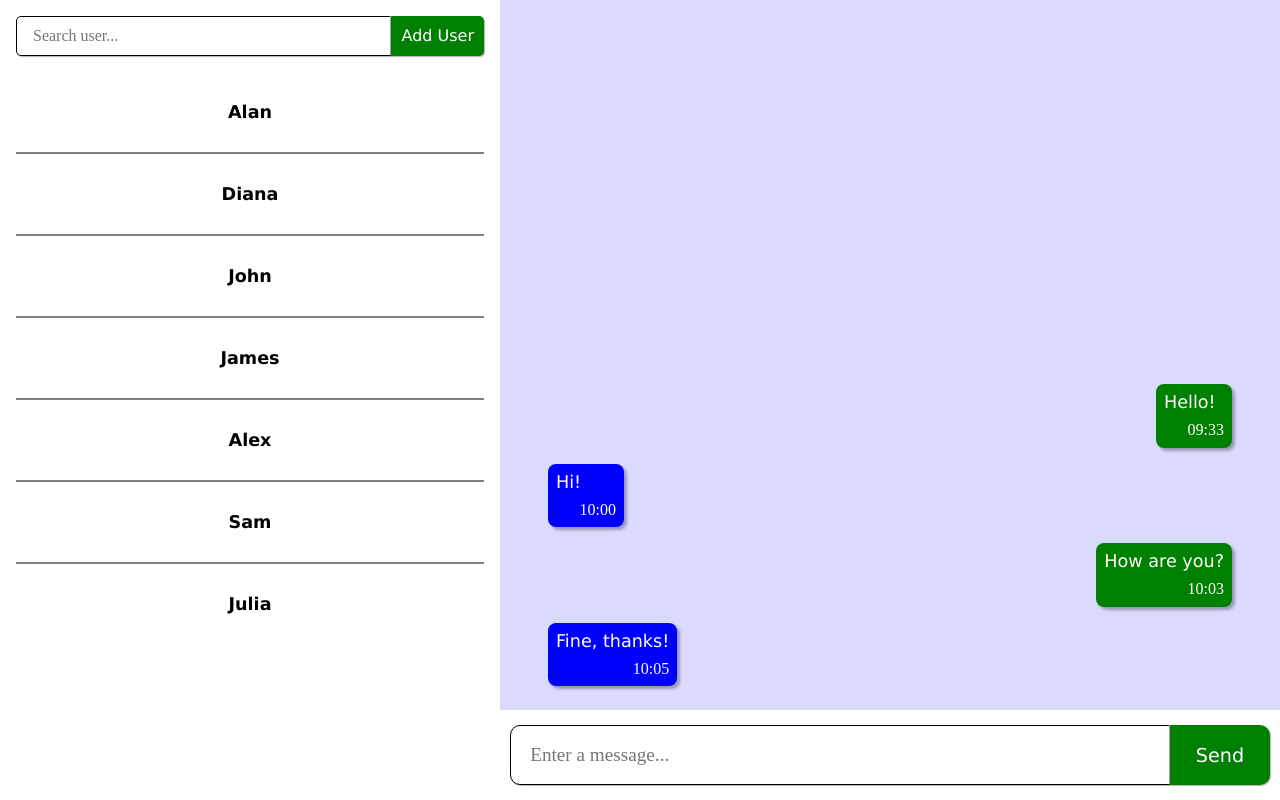
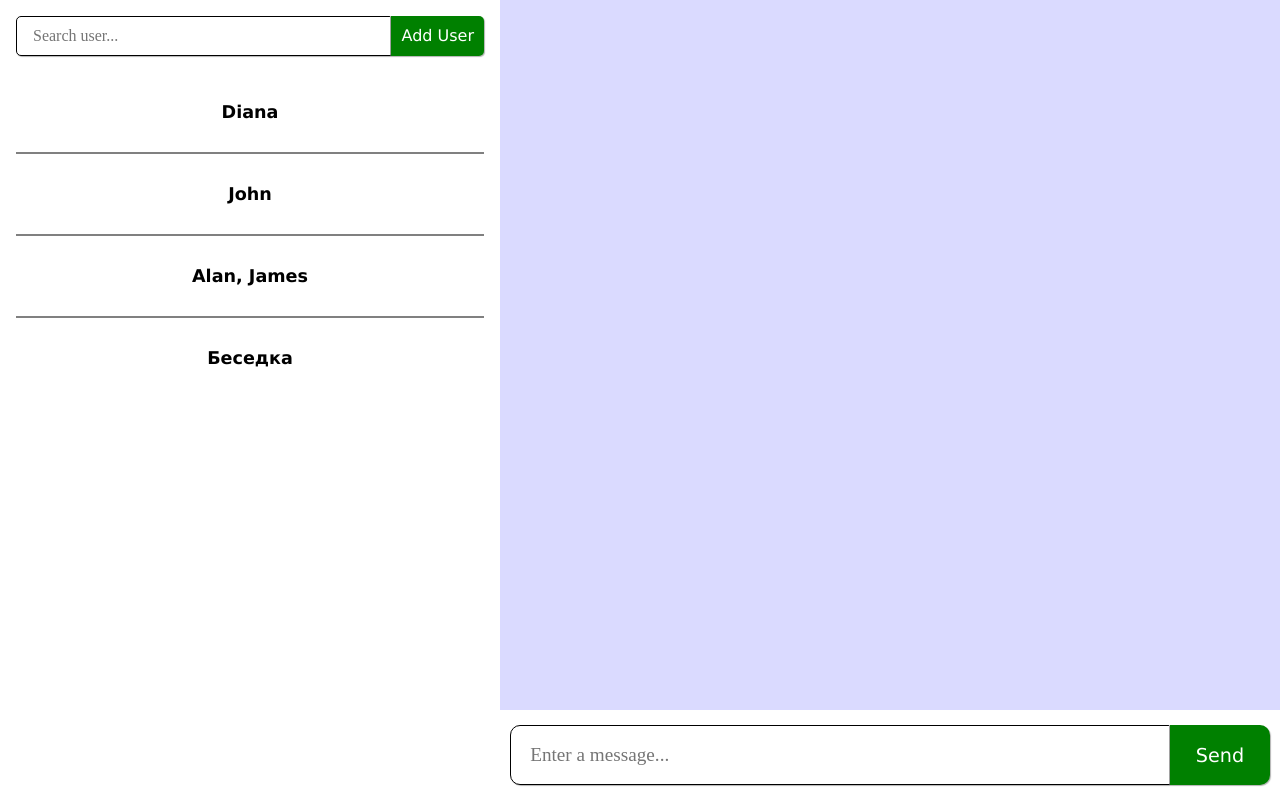
Before and after one commit to AlanRow/webchat, a Vue app: page / in a window 1280 px wide. Built offline with nearby package versions, Linux system fonts and the light colour scheme.

Commit message:
Add fake API

```diff
--- a/src/App.vue
+++ b/src/App.vue
@@ -2,26 +2,27 @@
   <div id="app">
     <div class="main-grid">
       <ContactsSidebar
-        :contacts="$options.mockData.users"
+        :contacts="contacts"
         class="main-grid__contacts"
+        @select="selectChat"
       />
-      <ChatPanel
-        :messages="$options.mockData.messages"
-        class="main-grid__chat"
-      />
+      <ChatPanel :messages="messages" class="main-grid__chat" />
       <MessageForm class="main-grid__message" />
     </div>
   </div>
 </template>
 
 <script>
-import Chat from "@/api/chat";
-
 import ContactsSidebar from "@/components/ContactsSidebar";
 import ChatPanel from "@/components/ChatPanel";
 import MessageForm from "@/components/MessageForm";
 
-import { USERS, MESSAGES } from "@/mock.js";
+import {
+  fetchUserInfo,
+  fetchChats,
+  fetchUsers,
+  fetchMessages,
+} from "@/api/chat.js";
 
 export default {
   name: "App",
@@ -30,14 +31,92 @@ export default {
     ChatPanel,
     MessageForm,
   },
-  mockData: {
-    users: USERS,
-    messages: MESSAGES,
+  data() {
+    return {
+      chatsList: [],
+      messagesList: [],
+      usersList: [],
+      userInfo: {},
+      areChatsLoading: false,
+      areMessagesLoading: false,
+      currentChat: null,
+    };
+  },
+  computed: {
+    contacts() {
+      return this.chats.map(({ id, name, users }) => ({
+        id,
+        name: name || users.map(({ name }) => name).join(", "),
+      }));
+    },
+    usersMap() {
+      return Object.fromEntries(this.usersList.map((user) => [user.id, user]));
+    },
+    chats() {
+      return this.chatsList.map((chat) => ({
+        ...chat,
+        users: chat.users
+          .filter((id) => id !== this.userInfo.id)
+          .map((id) => {
+            if (id in this.usersMap) {
+              return this.usersMap[id];
+            } else {
+              return {
+                id,
+                name: "Unknown",
+              };
+            }
+          }),
+      }));
+    },
+    messages() {
+      return this.messagesList.map((mes) => ({
+        ...mes,
+        isOwn: mes.sender === this.userInfo.id,
+        sender: this.usersMap[mes.sender],
+      }));
+    },
+  },
+  created() {
+    this.initChats();
   },
   methods: {
-    sendMessage({ from, to, message }) {
-      const chat = new Chat(from, to);
-      chat.sendMessage(message);
+    async initChats() {
+      this.areChatsLoading = true;
+      try {
+        const [chats, users, me] = await Promise.all([
+          fetchChats(),
+          fetchUsers(),
+          fetchUserInfo(),
+        ]);
+
+        this.usersList = users;
+        this.chatsList = chats;
+        this.userInfo = me;
+      } catch (error) {
+        console.error(error);
+        alert("Error!");
+      } finally {
+        this.areChatsLoading = false;
+      }
+    },
+    async selectChat(chat) {
+      if (chat.id !== this.currentChat?.id) {
+        this.currentChat = chat;
+        try {
+          const messages = await fetchMessages(chat.id);
+          this.messagesList = messages;
+        } catch (error) {
+          console.error(error);
+          alert("Error!");
+        } finally {
+          this.areChatsLoading = false;
+        }
+      }
+    },
+    sendMessage() {
+      // const chat = new Chat(from, to);
+      // chat.sendMessage(message);
     },
   },
 };
--- a/src/api/chat.js
+++ b/src/api/chat.js
@@ -1,39 +1,17 @@
-const WS_URL = process.env.VUE_APP_WEBSOCKET_URL;
+import { USER_INFO, CHATS, USERS, MESSAGES } from "@/mock";
 
-export default class ChatInstance {
-  #user = null;
-  #receiver = null;
-  #ws = null;
+export async function fetchUserInfo() {
+  return USER_INFO;
+}
 
-  constructor(user, receiver) {
-    this.#user = user;
-    this.#receiver = receiver;
-    this.#ws = new WebSocket(WS_URL);
-  }
+export async function fetchChats() {
+  return CHATS;
+}
 
-  get messageMeta() {
-    return {
-      from: this.#user,
-      to: this.#receiver,
-    };
-  }
+export async function fetchUsers() {
+  return USERS;
+}
 
-  sendMessage(message) {
-    if (this.#ws.readyState === 0) {
-      this.#ws.addEventListener("open", this.sendMessage.bind(this, message));
-      return;
-    }
-
-    const data = {
-      ...this.messageMeta,
-      text: message,
-    };
-    this.#ws.send(JSON.stringify(data));
-  }
-
-  async subscribeOnMessageReceived(handler) {
-    this.#ws.addEventListener("message", (event) => {
-      handler(event.data.message);
-    });
-  }
+export async function fetchMessages(chatId) {
+  return MESSAGES.filter(({ chat }) => chat === chatId);
 }
--- a/src/components/ContactsSidebar/ContactsItem.vue
+++ b/src/components/ContactsSidebar/ContactsItem.vue
@@ -1,5 +1,9 @@
 <template>
-  <li class="contact-container">
+  <li
+    class="contact-container"
+    :class="{ selected: isSelected }"
+    @click="$emit('click')"
+  >
     <span class="name">{{ username }}</span>
   </li>
 </template>
@@ -11,6 +15,10 @@ export default {
     username: {
       type: String,
       default: "",
+    },
+    isSelected: {
+      type: Boolean,
+      default: false,
     },
   },
 };
@@ -30,7 +38,7 @@ export default {
 
   cursor: pointer;
 
-  &:hover {
+  &:where(:hover, .selected) {
     background-color: rgba(0, 0, 0, 0.3);
   }
 
--- a/src/components/ContactsSidebar/ContactsSidebar.vue
+++ b/src/components/ContactsSidebar/ContactsSidebar.vue
@@ -25,6 +25,7 @@
           :key="user.id"
           class="contacts-list__item"
           :username="user.name"
+          :is-selected="user.id === selectedId"
           @click="selectUser(user)"
         />
       </ul>
@@ -51,7 +52,14 @@ export default {
   data() {
     return {
       newUser: "",
+      selectedId: null,
     };
+  },
+  methods: {
+    selectUser(user) {
+      this.selectedId = user.id;
+      this.$emit("select", user);
+    },
   },
 };
 </script>
@@ -83,7 +91,7 @@ export default {
 }
 
 .scrollable {
-  direction: rtl;
+  // direction: rtl;
 
   &::-webkit-scrollbar {
     width: 10px;
--- a/src/mock.js
+++ b/src/mock.js
@@ -1,3 +1,8 @@
+export const USER_INFO = {
+  id: 0,
+  name: "Ben",
+};
+
 export const USERS = [
   {
     id: 1,
@@ -29,29 +34,130 @@ export const USERS = [
   },
 ];
 
-export const MESSAGES = [
+export const CHATS = [
+  {
+    id: 1,
+    name: null,
+    users: [0, 2],
+  },
+  {
+    id: 2,
+    name: null,
+    users: [0, 3],
+  },
+  {
+    id: 3,
+    name: null,
+    users: [0, 1, 4],
+  },
   {
     id: 4,
-    text: "Fine, thanks!",
-    isOwn: false,
+    name: "Беседка",
+    users: [0, 5, 6, 7],
+  },
+];
+
+export const MESSAGES = [
+  /** chat 1 */
+  {
+    id: 1,
+    chat: 1,
+    sender: 0,
+    text: "Hi, Alex!",
     time: new Date("2022-01-12 10:05:12"),
   },
   {
+    id: 2,
+    chat: 1,
+    sender: 2,
+    text: "Hi!",
+    time: new Date("2022-01-12 10:07:12"),
+  },
+  /** chat 2 */
+  {
     id: 3,
-    text: "How are you?",
-    isOwn: true,
-    time: new Date("2022-01-12 10:03:32"),
+    chat: 2,
+    sender: 0,
+    text: "Hi, John!",
+    time: new Date("2022-01-12 10:05:12"),
   },
   {
-    id: 2,
+    id: 4,
+    chat: 2,
+    sender: 3,
     text: "Hi!",
-    isOwn: false,
-    time: new Date("2022-01-12 10:00:05"),
+    time: new Date("2022-01-12 10:07:12"),
+  },
+  /** chat 3 */
+  {
+    id: 5,
+    chat: 3,
+    sender: 0,
+    text: "Hi, Alan!",
+    time: new Date("2022-01-12 10:05:12"),
   },
   {
-    id: 1,
-    text: "Hello!",
-    isOwn: true,
-    time: new Date("2022-01-12 09:33:08"),
+    id: 6,
+    chat: 3,
+    sender: 1,
+    text: "Hi!",
+    time: new Date("2022-01-12 10:07:12"),
+  },
+  {
+    id: 7,
+    chat: 3,
+    sender: 0,
+    text: "Hi, James!",
+    time: new Date("2022-01-12 10:10:12"),
+  },
+  {
+    id: 8,
+    chat: 3,
+    sender: 4,
+    text: "Hi!",
+    time: new Date("2022-01-12 10:11:12"),
+  },
+  /** chat 4 */
+  {
+    id: 9,
+    chat: 4,
+    sender: 0,
+    text: "Hi, Alex!",
+    time: new Date("2022-01-12 10:05:12"),
+  },
+  {
+    id: 10,
+    chat: 4,
+    sender: 5,
+    text: "Hi!",
+    time: new Date("2022-01-12 10:07:12"),
+  },
+  {
+    id: 11,
+    chat: 4,
+    sender: 0,
+    text: "Hi, Sam!",
+    time: new Date("2022-01-12 10:10:12"),
+  },
+  {
+    id: 12,
+    chat: 4,
+    sender: 6,
+    text: "Hi!",
+    time: new Date("2022-01-12 10:11:12"),
+  },
+  {
+    id: 13,
+    chat: 4,
+    sender: 0,
+    text: "Hi, Julia!",
+    time: new Date("2022-01-12 10:13:12"),
+  },
+  {
+    id: 14,
+    chat: 4,
+    sender: 7,
+    text: "Hi!",
+    time: new Date("2022-01-12 10:18:12"),
   },
 ];
```
